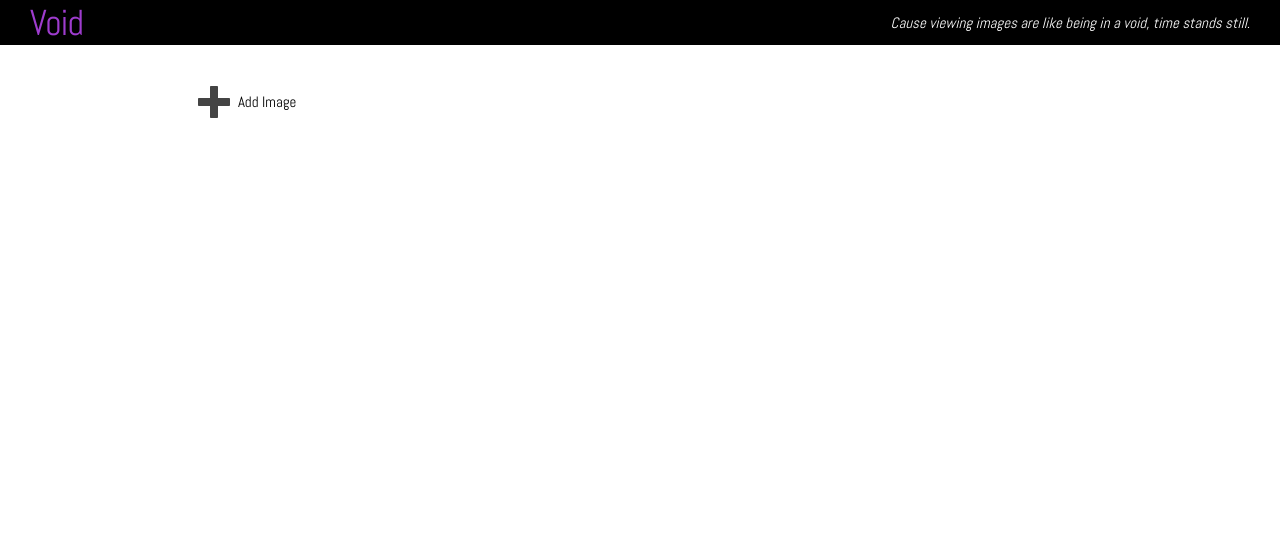
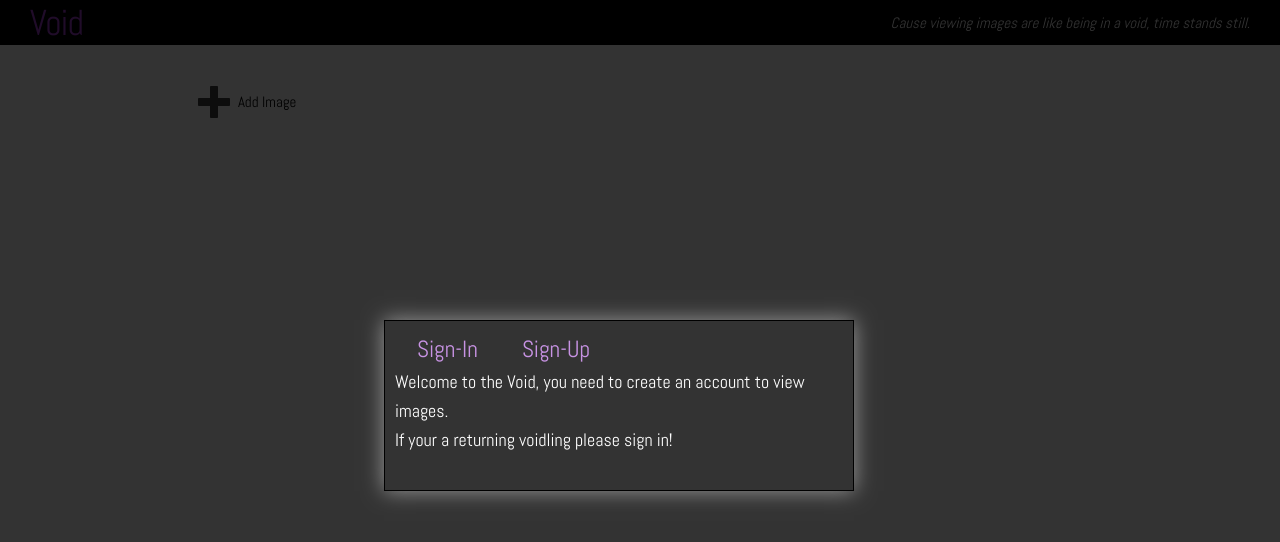
Before and after one commit to Jmingus/void, a website: page index.html in a window 1280 px wide. Drawn offline with nearby package versions, Linux system fonts and the light colour scheme; no server answers.

Commit message:
Added login and signup sass with tabs and mask for background

```diff
--- a/index.html
+++ b/index.html
@@ -14,12 +14,27 @@
       <a href="#" id="nav-bar-add"><div class="fa fa-plus-square"></div></a>
     </nav>
 
+    <div id="sign-in-and-sign-up">
+      <a href="#sign-in" id="sign-in-link">Sign-In</a><a href="#sign-up" id="sign-up-link">Sign-Up</a>
+      <form id="sign-in">
+        <input type="text" placeholder="Username.">
+        <input type="password" placeholder="Password.">
+        <button id="sign-in-submit" type="submit">Sign In</button>
+      </form>
+      <form id="sign-up">
+        <input type="text" placeholder="Enter your username.">
+        <input type="password" placeholder="Enter your password.">
+        <button id="sign-up-submit" type="submit">Sign Up</button>
+      </form>
+      <p>Welcome to the Void, you need to create an account to view images.<br> If your a returning voidling please sign in!</p>
+    </div>
+
     <main class="container">
       <div class="row">
       <div id="successMessageBox">Image Posted!</div>
         <div class="four columns">
           <a href="#" id="column-add"><div class="plus-image"></div><div>Add Image</div></a>
-          <form>
+          <form id="image-form">
             <input id="image-link" type="text" placeholder="Image Url">
             <div id="image-link-error-box"></div>
             <input id="image-caption" type="text" placeholder="Image Caption">
--- a/scripts/main.js
+++ b/scripts/main.js
@@ -2,7 +2,7 @@
 $(document).ready(function(){
   //variables
   render()
-  var $form = $('form');
+  var $form = $('#image-form');
   var $imageLink = $('#image-link');
   var $imageLinkErrorBox = $('#image-link-error-box')
   var $imageCaption = $('#image-caption');
@@ -104,11 +104,25 @@ $(document).ready(function(){
   };
   //event listeners
 
+  window.onload = function(){
+    $('body').append('<div id="mask"></div');
+    $('#mask').fadeIn(300);
+  }
   $('#nav-bar-add').click(function(){
     $form.toggle('slow');
     resetInputs();
     resetErrorBoxes();
   });
+
+  $('#sign-in-link').click(function(){
+    $(this).addClass('tab-active').siblings().removeClass('tab-active');
+    $('#sign-in').show();$('#sign-up').hide();$('p').hide()
+  });
+  $('#sign-up-link').click(function(){
+    $(this).addClass('tab-active').siblings().removeClass('tab-active');
+    $('#sign-up').show();$('#sign-in').hide();$('p').hide()
+  })
+
   $('#column-add').click(function(){
     $form.toggle('slow');
     resetInputs();
--- a/styles/main.sass.css
+++ b/styles/main.sass.css
@@ -845,6 +845,50 @@ body {
     body nav .fa-plus-square {
       color: white;
       font-size: 28px; }
+  body #mask {
+    display: none;
+    background: #000;
+    position: fixed;
+    left: 0;
+    top: 0;
+    z-index: 10;
+    width: 100%;
+    height: 100%;
+    opacity: 0.8;
+    z-index: 99998; }
+
+#sign-in-and-sign-up {
+  background: #333;
+  padding: 10px;
+  border: 1px solid #000000;
+  font-size: 1.2em;
+  position: fixed;
+  top: 40%;
+  left: 20%;
+  width: 35%;
+  min-width: 220px;
+  z-index: 99999;
+  box-shadow: 0px 0px 20px #999; }
+  #sign-in-and-sign-up > a {
+    padding: 2px 22px;
+    text-decoration: none;
+    font-size: 1.3em;
+    margin-bottom: 1em;
+    color: #C893E4; }
+  #sign-in-and-sign-up button {
+    background: #C893E4;
+    border: 1px solid #9E3CCE;
+    color: #000000; }
+  #sign-in-and-sign-up .tab-active {
+    border: 1px solid #9E3CCE;
+    border-bottom: none; }
+  #sign-in-and-sign-up form {
+    margin-top: 1em;
+    display: none; }
+    #sign-in-and-sign-up form input {
+      width: 100%; }
+  #sign-in-and-sign-up p {
+    color: #FFFFFF; }
 
 main.container div.row {
   margin: 0;
@@ -915,10 +959,16 @@ main.container div.row {
         margin-bottom: 2em; }
 
 @media screen and (min-width: 549px) {
+  #sign-in-and-sign-up {
+    left: 30%; }
   .four.columns {
     width: 100%; }
   .eight.columns {
     width: 100%; } }
+
+@media screen and (min-width: 622px) {
+  left: 50%;
+  margin-left: 17.5%; }
 
 @media screen and (min-width: 833px) {
   .four.columns {
--- a/styles/main.scss
+++ b/styles/main.scss
@@ -32,7 +32,63 @@ body{
       font-size: 28px;
     }
   }
+  #mask {
+    display: none;
+    background: #000;
+    position: fixed;
+    left: 0;
+    top: 0;
+    z-index: 10;
+    width: 100%;
+    height: 100%;
+    opacity: 0.8;
+    z-index: 99998;
+  }
 }
+
+#sign-in-and-sign-up{
+    background: #333;
+    padding: 10px;
+    border: 1px solid #000000;
+    font-size: 1.2em;
+    position: fixed;
+    top: 40%;
+    left: 20%;
+    width: 35%;
+    min-width: 220px;
+    z-index: 99999;
+    box-shadow: 0px 0px 20px #999;
+
+   > a{
+      padding: 2px 22px;
+      text-decoration: none;
+      font-size: 1.3em;
+      margin-bottom: 1em;
+      color: #C893E4;
+    }
+
+    button{
+      background: #C893E4;
+      border: 1px solid #9E3CCE;
+      color: #000000;
+    }
+    .tab-active{
+      border: 1px solid #9E3CCE;
+      border-bottom: none;
+    }
+    form{
+      margin-top: 1em;
+      display: none;
+
+      input{
+        width: 100%;
+      }
+    }
+    p{
+      color: #FFFFFF;
+    }
+}
+
 main.container{
   div.row{
     margin: 0;
@@ -128,12 +184,21 @@ main.container{
 }
 
 @media screen and (min-width: 549px){
+  #sign-in-and-sign-up{
+    left: 30%;
+  }
   .four.columns{
     width: 100%;
   }
   .eight.columns{
     width: 100%;
   }
+}
+
+@media screen and (min-width: 622px){
+  left: 50%;
+  margin-left: 17.5%;
+
 }
 
 @media screen and (min-width: 833px){
```
Also changed, not shown: scripts/bundle.js (+15 -1 lines), 1 other file.
